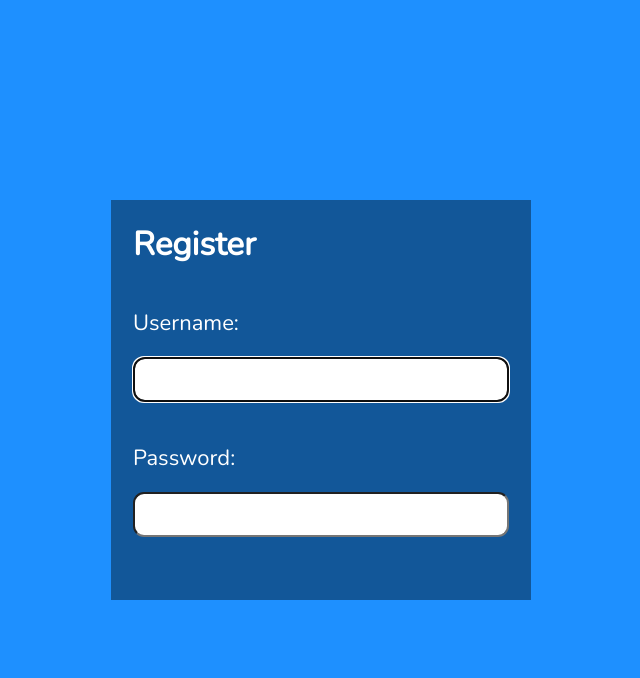
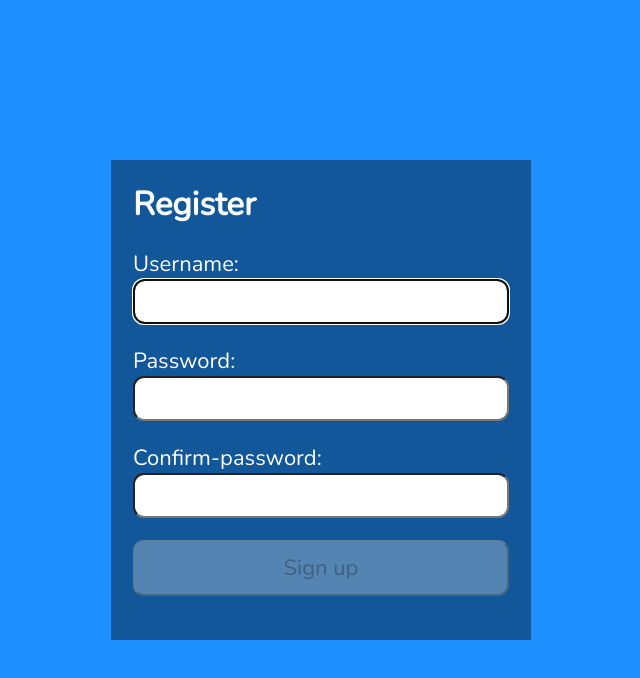
Before and after one commit to ymCorporate/CalView, a React (Create React App) app: page / in a window 1280 px wide. Shown: the top 678 px of the page, without its empty margins (319-959 px from the left). Built offline with nearby package versions, Linux system fonts and the light colour scheme.

Commit message:
Implemented confirm-password input and added a signup button

```diff
--- a/package.json
+++ b/package.json
@@ -9,6 +9,7 @@
     "@testing-library/jest-dom": "^5.17.0",
     "@testing-library/react": "^13.4.0",
     "@testing-library/user-event": "^13.5.0",
+    "node": "^22.1.0",
     "react": "^18.3.1",
     "react-dom": "^18.3.1",
     "react-scripts": "5.0.1",
--- a/src/Register.js
+++ b/src/Register.js
@@ -55,10 +55,10 @@ const Register = ()=>{
             <form>
                 <label htmlFor="username">
                     Username:
-                    <span className={validName ? "valid":"hide"}>
+                    <span className={validName ? "valid" : "hide"}>
                         <FontAwesomeIcon icon={faCheck}/>
                     </span>
-                    <span className={validName || !user ? "hide":"invalid"}>
+                    <span className={validName || !user ? "hide" : "invalid"}>
                         <FontAwesomeIcon icon={faTimes}/>
                     </span>
                 </label>
@@ -67,37 +67,41 @@ const Register = ()=>{
                     id="username"
                     ref={userRef}
                     autoComplete="off"
-                    onChange={(e)=>setUser(e.target.value)}
+                    onChange={(e) => setUser(e.target.value)}
                     required
-                    aria-invalid={validName ? "false":"true"}
+                    aria-invalid={validName ? "false" : "true"}
                     aria-describedby="uidnote"
-                    onFocus={()=>setUserFocus(true)}
-                    onBlur={()=>setUserFocus(false)}
+                    onFocus={() => setUserFocus(true)}
+                    onBlur={() => setUserFocus(false)}
                 />
-                <p id="uidnote" className={userFocus && user && !validName ? "instructions":"offscreen"}>
-                    < FontAwesomeIcon icon = {faInfoCircle}/>
+                <p id="uidnote" className={userFocus && user && !validName ? "instructions" : "offscreen"}>
+                    < FontAwesomeIcon icon={faInfoCircle}/>
                     4 to 24 characters<br/>
                     Must begin with a letter<br/>
                     Letters,Numbers,underscores,hyphens allowed
                 </p>
                 <label htmlFor="password">
                     Password:
-                    <span className={validPwd ? "valid":"hide"}>
+                    <span className={validPwd ? "valid" : "hide"}>
                         <FontAwesomeIcon icon={faCheck}/>
                     </span>
-                    <span className={validPwd || !pwd ? "hide":"invalid"}>
+                    <span className={validPwd || !pwd ? "hide" : "invalid"}>
                         <FontAwesomeIcon icon={faTimes}/>
                     </span>
                 </label>
                 <input
                     type="password"
                     id="password"
-                    onChange={(e)=>setPwd(e.target.value)}
+                    onChange={(e) => setPwd(e.target.value)}
                     required
-                    aria-invalid={ validPwd ? "false":"true"}
+                    aria-invalid={validPwd ? "false" : "true"}
                     aria-describedby="pwdnote"
-                    onFocus={()=>{setPwdFocus(true)}}
-                    onBlur={()=>{setPwdFocus(false)}}
+                    onFocus={() => {
+                        setPwdFocus(true)
+                    }}
+                    onBlur={() => {
+                        setPwdFocus(false)
+                    }}
                 />
                 <p id="pwdnote" className={pwdFocus && !validPwd ? "instructions" : "offscreen"}>
                     <FontAwesomeIcon icon={faInfoCircle}/>
@@ -105,11 +109,33 @@ const Register = ()=>{
                     Must begin with a letter,Must include<br/>
                     One Uppercase,one Lowercase and one special Character<br/>
                     Allowed special characters:<span aria-label="exclaimaitory-mark">!</span>
-                    <span aria-label="exclamation mark">!</span>
                     <span aria-label="at the rate">@</span><span aria-label="hash tag">#</span>
                     <span aria-label="dollar sign">$</span><span aria-label="percentage">%</span>
                 </p>
-
+                <label htmlFor="confirm-pwd">
+                    Confirm-password:
+                    <span className={matchPwd && validMatch ? "valid" : "hide"}>
+                        <FontAwesomeIcon icon={faCheck}/>
+                    </span>
+                    <span className={validMatch || !matchPwd ? "hide" : "invalid"}>
+                        <FontAwesomeIcon icon={faTimes}/>
+                    </span>
+                </label>
+                <input
+                    type="password"
+                    id="confirm-pwd"
+                    required
+                    onChange={(e) => setMatchPwd(e.target.value)}
+                    aria-invalid={validMatch ? "false" : "true"}
+                    aria-describedby="confirmPwdnote"
+                    onFocus={() => setMatchFocus(true)}
+                    onBlur={() => setMatchFocus(false)}
+                />
+                <p id="confirmPwdnote" className={matchFocus && !validMatch ? "instructions" : "offscreen"}>
+                    <FontAwesomeIcon icon={faInfoCircle}/>
+                    Must match the password entered
+                </p>
+                <button disabled={!validName || !validPwd || !validMatch}>Sign up</button>
             </form>
         </section>
     )
```
Also changed, not shown: 1 other file (tests, documents, lock files or other folders).
